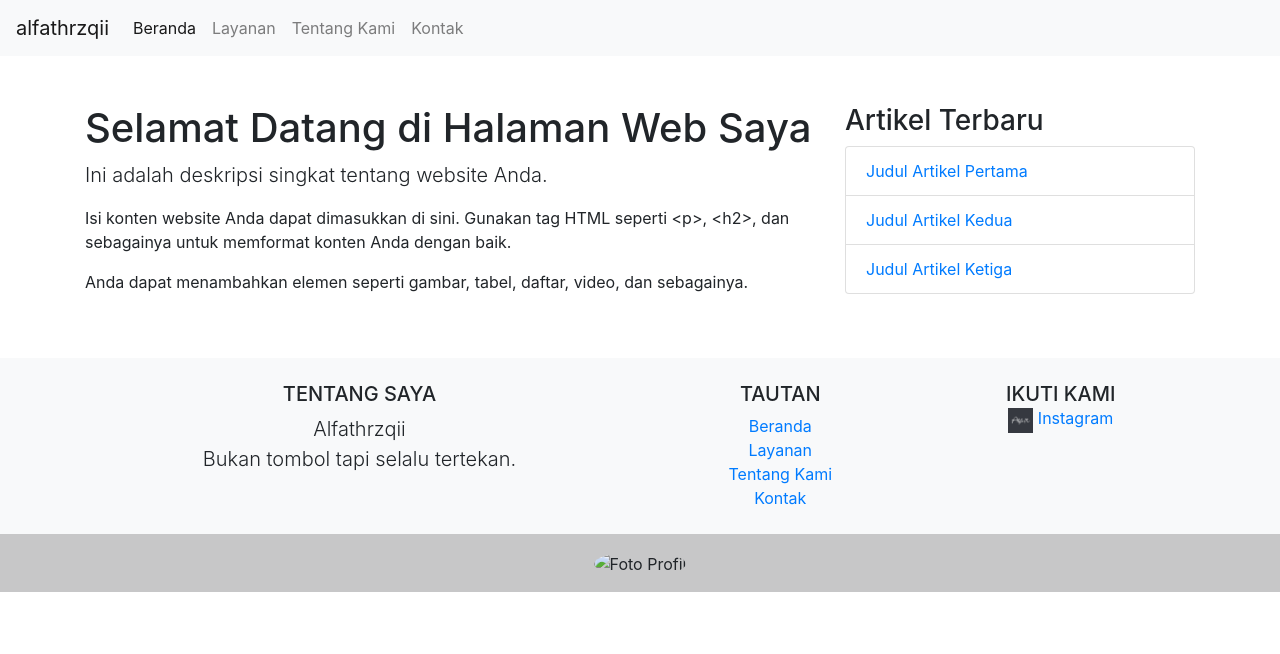
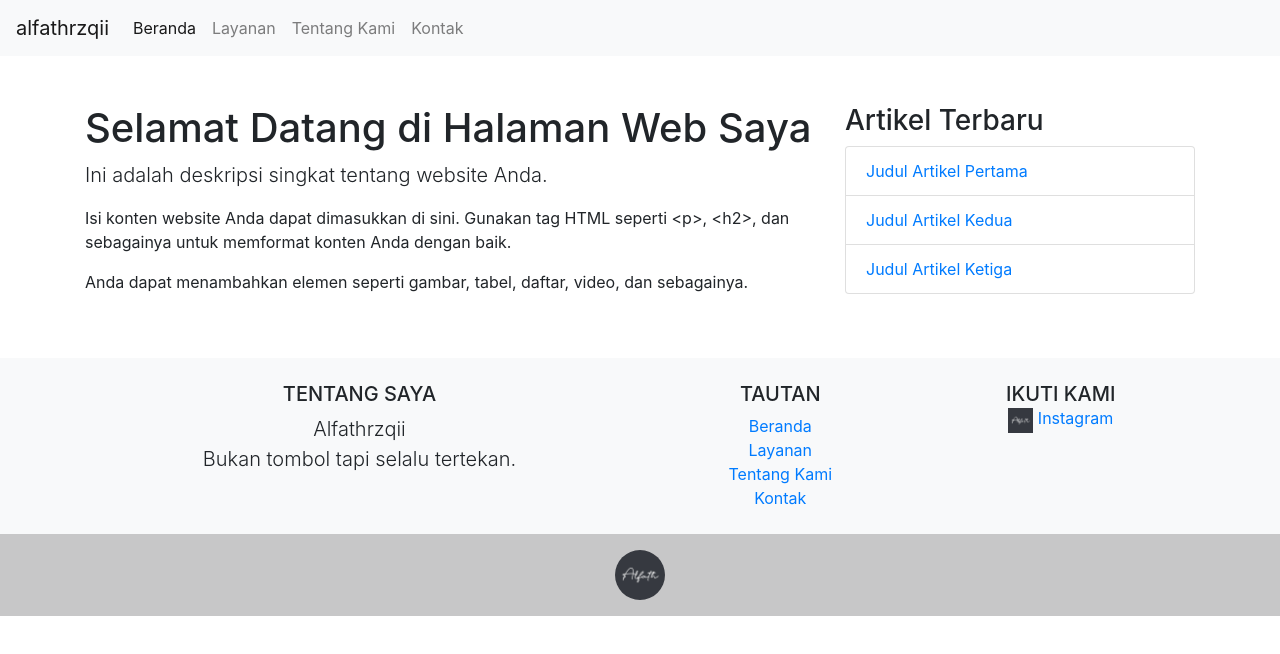
Before and after one commit to alfathrzqii/ideal, a plain HTML site: page index.html in a window 1280 px wide. Drawn offline with nearby package versions, Linux system fonts and the light colour scheme.

Commit message:
fix: logo

```diff
--- a/index.html
+++ b/index.html
@@ -94,6 +94,6 @@
         </div>
       </div>
       <div class="text-center p-3" style="background-color: rgba(0, 0, 0, 0.2);">
-        <img src="path-to-your-profile-photo" alt="Foto Profil" class="rounded-circle" width="50" height="50">
+        <img src="logo.jpg" alt="Foto Profil" class="rounded-circle" width="50" height="50">
       </div>
     </footer>
```
